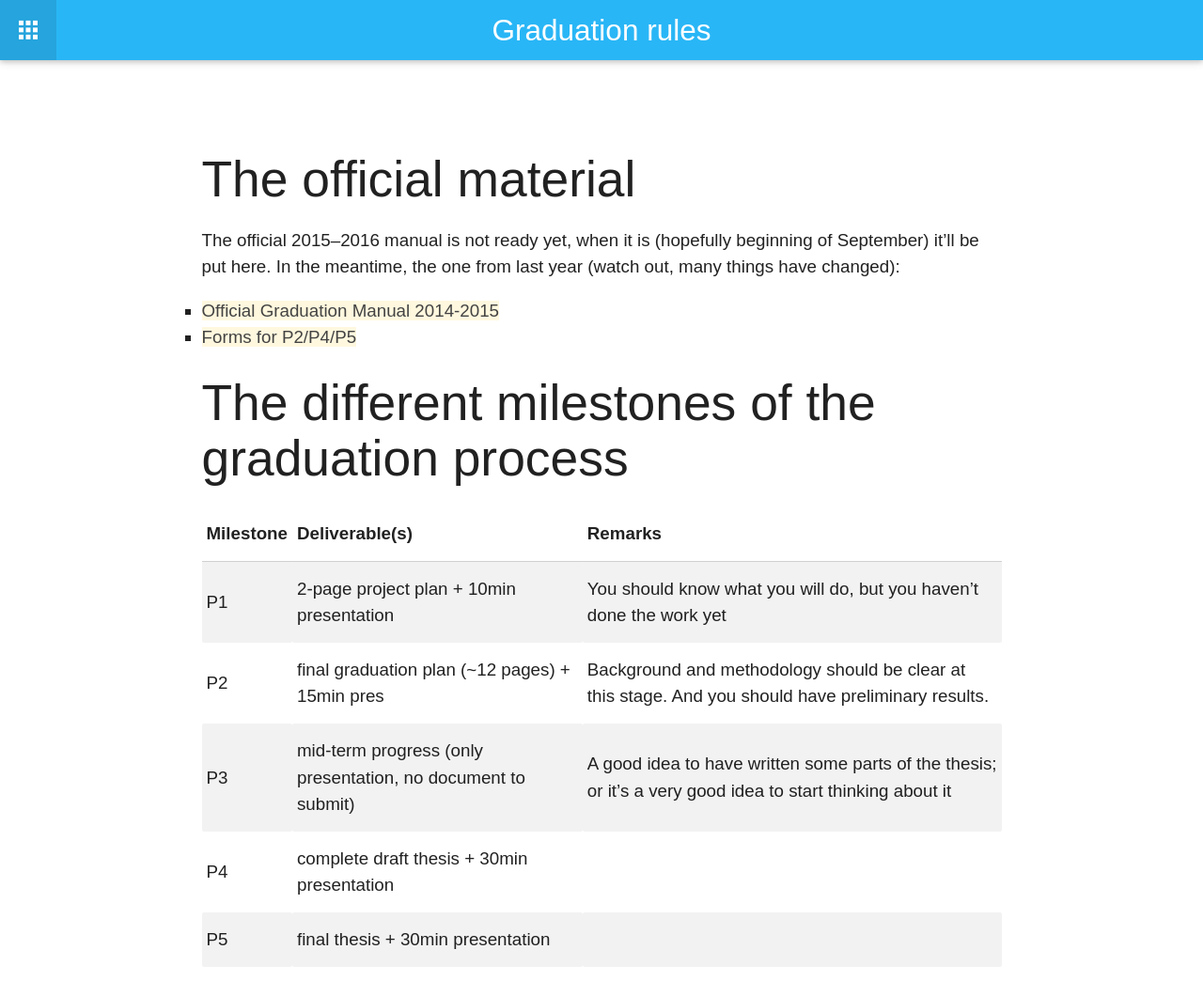
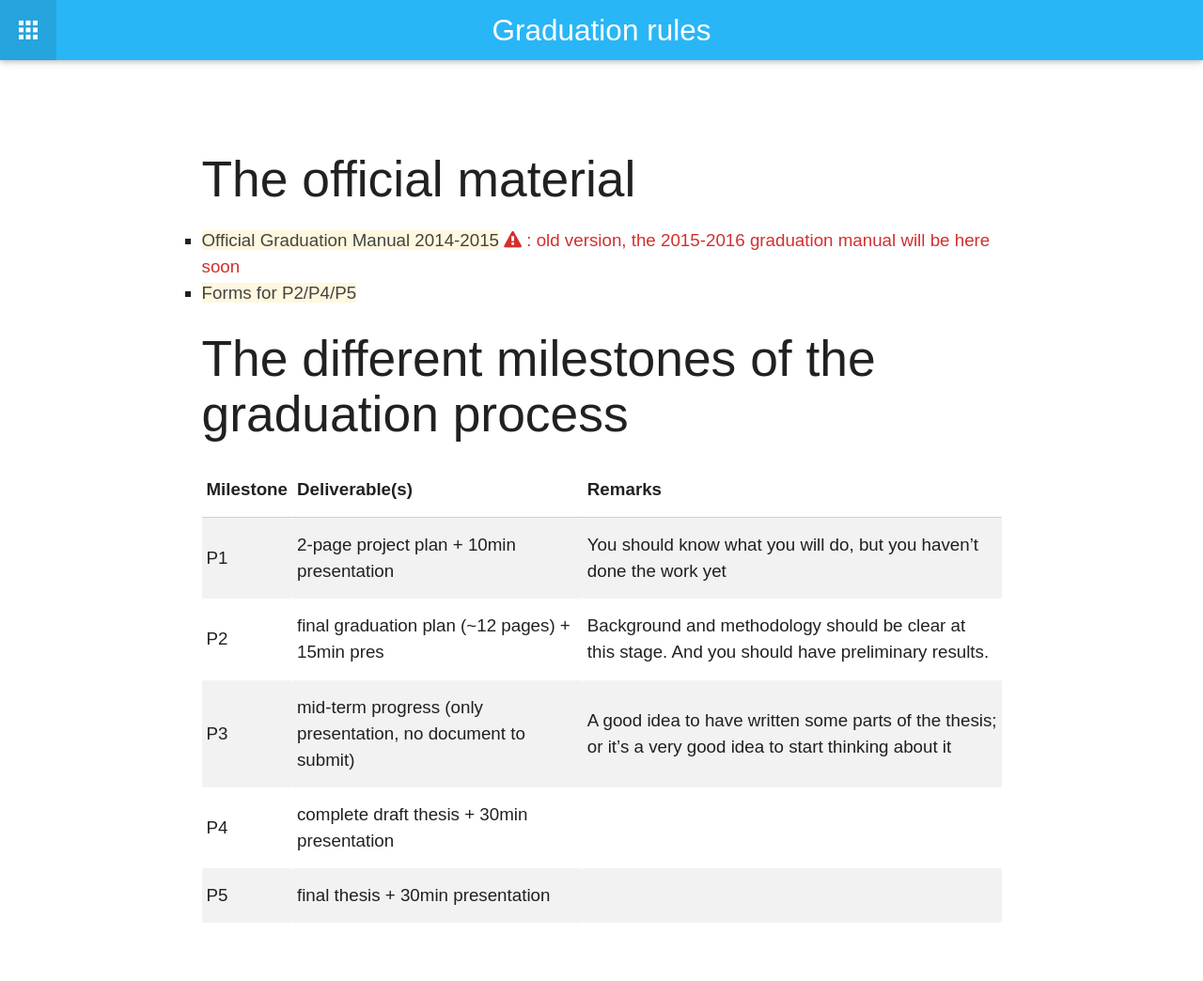
Before and after one commit to tudelft3d/geo2020, a Jekyll site: the page built from rules/index.md, in a window 1280 px wide. Shown: the whole page at 94% size. Built offline with Jekyll 4.4.1, drawn with Linux system fonts in a browser that asks for light colours; nearby versions of some CDN libraries; after the commit the page ends 997 px from its top, so only the background shows below that.

Commit message:
warning for old grad manual

```diff
--- a/rules/index.md
+++ b/rules/index.md
@@ -6,10 +6,7 @@ permalink: /rules/
 
 ## The official material
 
-The official 2015--2016 manual is not ready yet, when it is (hopefully beginning of September) it'll be put here.
-In the meantime, the one from last year (watch out, many things have changed):
-
-  - [Official Graduation Manual 2014-2015](http://studenten.tudelft.nl/fileadmin/Files/studentenportal/os/BKspecifiek/Graduation_Manual_Geomatics_2014-2015.pdf)
+  - [Official Graduation Manual 2014-2015](http://studenten.tudelft.nl/fileadmin/Files/studentenportal/os/BKspecifiek/Graduation_Manual_Geomatics_2014-2015.pdf) <span class="red-text text-darken-2"><i class="fa fa-exclamation-triangle"></i> : old version, the 2015-2016 graduation manual will be here soon</span>
   - [Forms for P2/P4/P5](http://studenten.tudelft.nl/en/students/faculty-specific/architecture/forms/)
 
 
```
